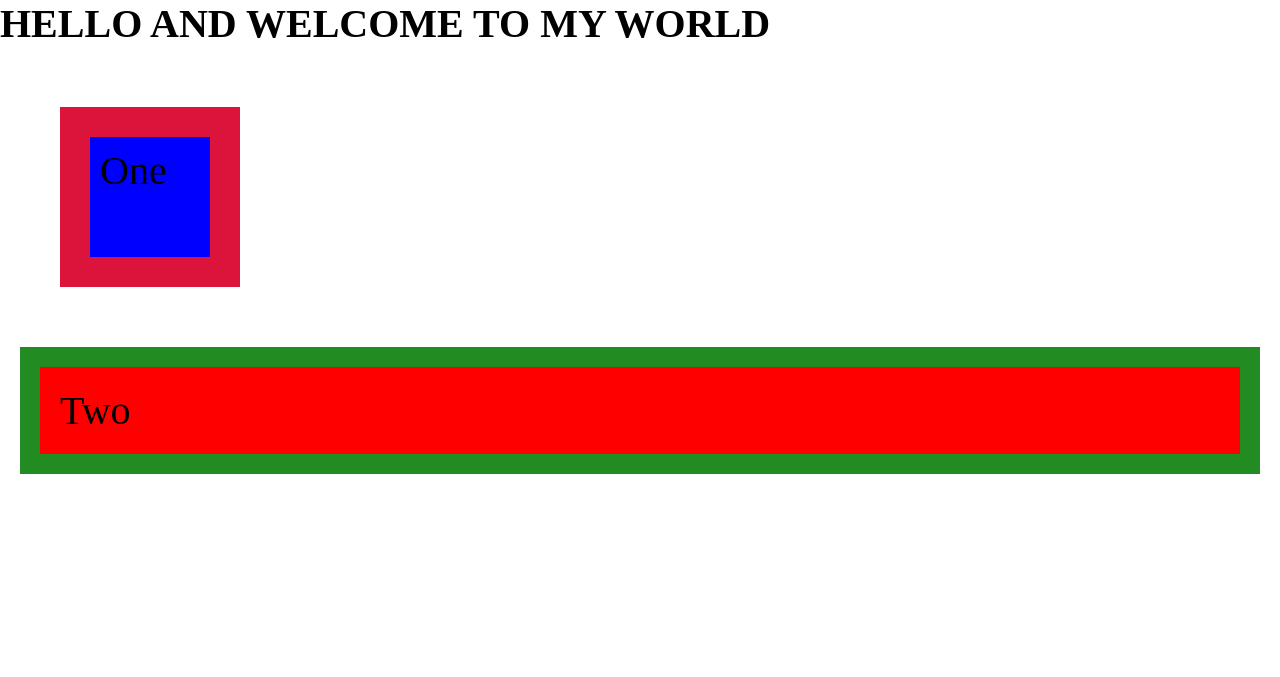
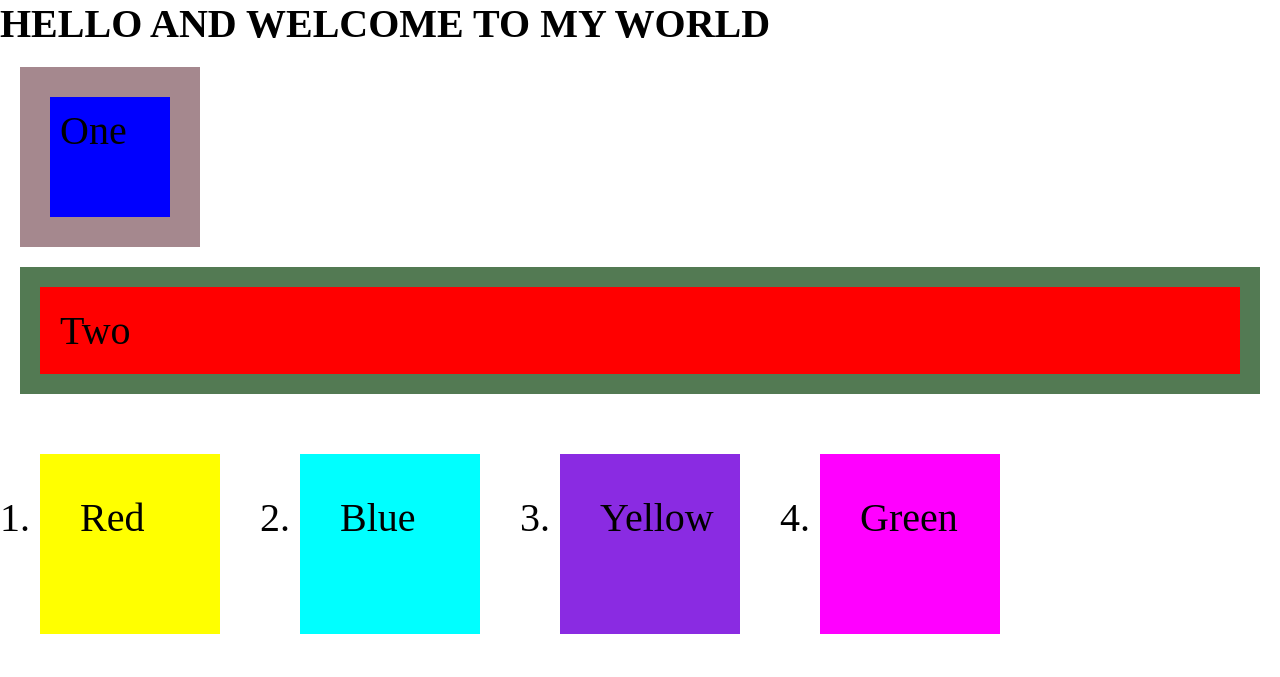
Before and after one commit to enjesh/mypractice, a plain HTML site: page index.html in a window 1280 px wide. Drawn offline with Linux system fonts and the light colour scheme.

Commit message:
Practicing display: flex

```diff
--- a/css/styles.css
+++ b/css/styles.css
@@ -9,13 +9,56 @@
     padding: 10px;
     height: 100px;
     width: 100px;
-    border: 30px solid crimson;
-    margin: 60px;
+    border: 30px solid rgb(165, 136, 142);
+    margin: 20px;
+    /* box-sizing: border-box; */
+    /* display: inline; */
+    /* display: block; */
+    display: flex;
 }
 
 .box2 {
     background-color: red;
     padding: 20px;
-    border: 20px solid forestgreen;
+    border: 20px solid rgb(83, 122, 83);
     margin: 20px;
+    /* display: inline; */
+    /* display: block; */
 }
+
+.list {
+    display: flex;
+}
+
+.red {
+    background-color: yellow;
+    height: 100px;
+    width: 100px;
+    padding: 40px;
+    margin: 40px;
+
+}
+
+.blue {
+    background-color: aqua;
+    height: 100px;
+    width: 100px;
+    padding: 40px;
+    margin: 40px;
+}
+
+.yellow {
+    background-color: blueviolet;
+    height: 100px;
+    width: 100px;
+    padding: 40px;
+    margin: 40px;
+}
+
+.green {
+    background-color: fuchsia;
+    height: 100px;
+    width: 100px;
+    padding: 40px;
+    margin: 40px;
+}
--- a/index.html
+++ b/index.html
@@ -11,6 +11,12 @@
     <h1>HELLO AND WELCOME TO MY WORLD</h1>
     <p class="box1">One</p>
     <p class="box2">Two</p>
+    <ol class="list">
+        <li class="red">Red</li>
+        <li class="blue">Blue</li>
+        <li class="yellow">Yellow</li>
+        <li class="green">Green</li>
+    </ol>
 
 </body>
 </html>
```
